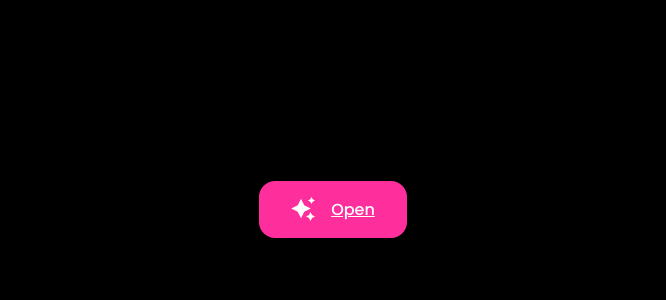
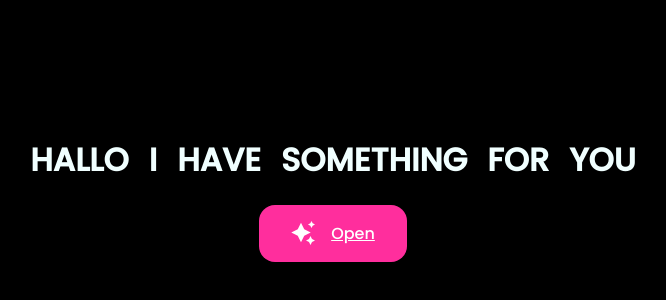
Before and after one commit to cyntiafiesta/HBD, a plain HTML site: page index.html in a window 1280 px wide. Shown: the part 220-520 px from the top of the page, without its empty margins (315-981 px from the left). Drawn offline with Linux system fonts and the light colour scheme; files that its build step writes are made by us from their sources.

Commit message:
update link

```diff
--- a/bunga.html
+++ b/bunga.html
@@ -4,7 +4,7 @@
     <meta charset="UTF-8">
     <meta http-equiv="X-UA-Compatible" content="IE=edge">
     <meta name="viewport" content="width=device-width, initial-scale=1.0">
-    <link rel="stylesheet" href="css/bunga.css">
+    <link rel="stylesheet" href="bunga.css">
     <link rel="icon" href="img/flowers.png" type="image/x-icon">
     <title>flowers</title>
 </head>
@@ -415,6 +415,6 @@
     <!-- Title -->
     <h1 class="title"><span id="title"></span></h1>
 
-    <script src="js/bunga.js"></script>
+    <script src="bunga.js"></script>
 </body>
 </html>
--- a/index.html
+++ b/index.html
@@ -4,7 +4,7 @@
   <meta charset="UTF-8">
   <meta name="viewport" content="width=device-width, initial-scale=1.0">
   <link rel="shortcut icon" href="images/gift.png" type="image/x-icon">
-  <link rel="stylesheet" href="css/style.css">
+  <link rel="stylesheet" href="style.css">
 
   <!-- Document Title -->
   <title></title>
@@ -30,7 +30,7 @@
     </a>
   </div>
 
-  <script src="js/main2.js"></script>
+  <script src="index.js"></script>
 </body>
 
 </html>
--- a/index.js
+++ b/index.js
@@ -1,5 +1,5 @@
 const title = document.querySelector('.title')
-const text = 'hallo'.split('')
+const text = 'HALLO I HAVE SOMETHING FOR YOU'.split('')
 for (let index = 0; index < text.length; index++) {
   if (text[index] !== ' ') {
     title.innerHTML += `<span>${text[index]}<span/>`
```
